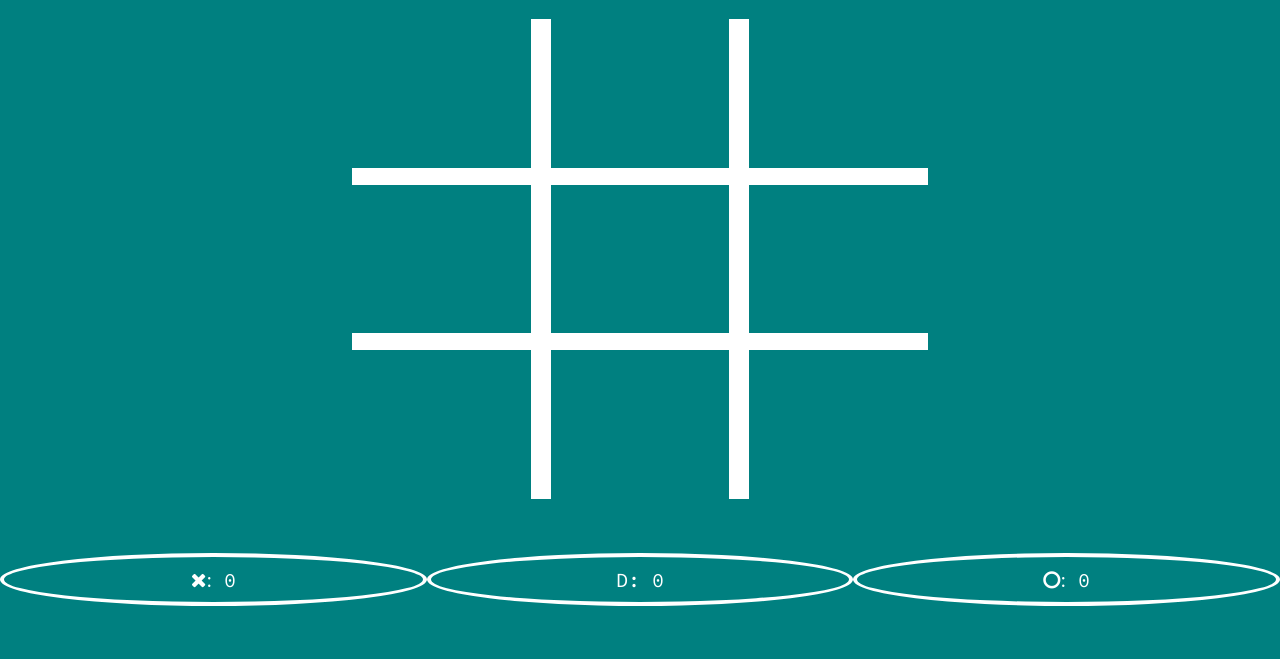
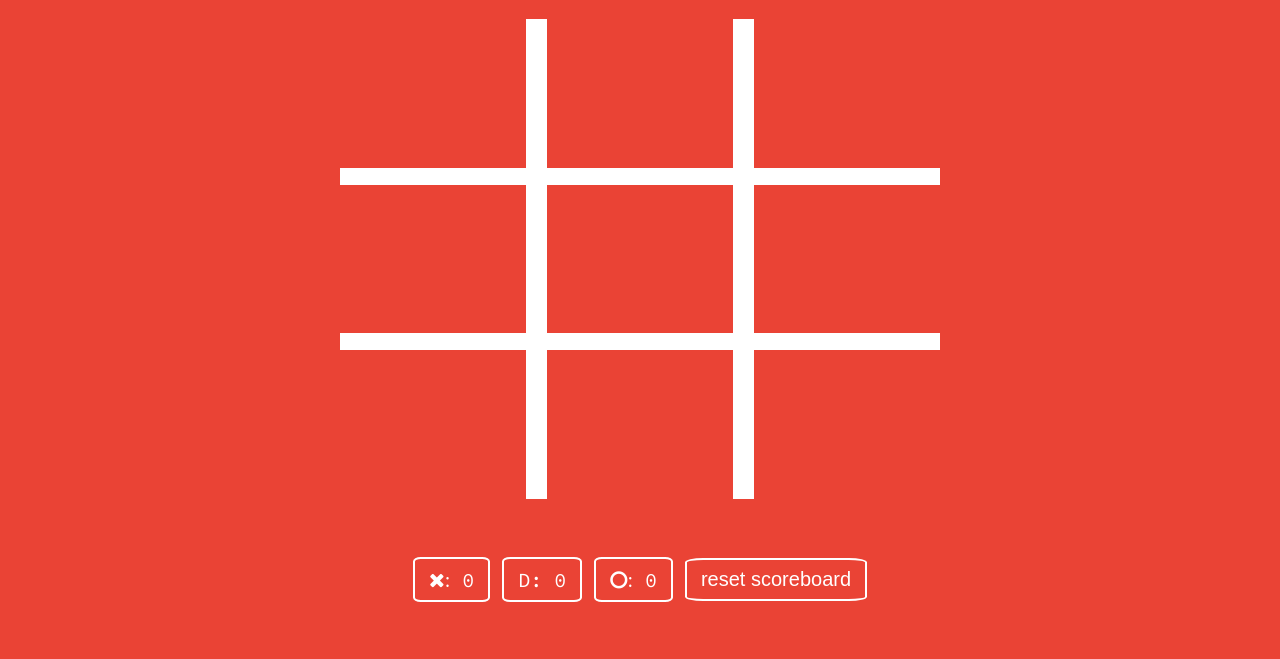
Before and after one commit to AliceYunanTang/tictactoe, a plain HTML site: page index.html in a window 1280 px wide. Shown: the part 141-800 px from the top of the page. Drawn offline with Linux system fonts and the light colour scheme; a web font is replaced by a local one.

Commit message:
added reset scoreboard button

```diff
--- a/css/style.css
+++ b/css/style.css
@@ -6,8 +6,8 @@ body {
   display: flex;
   flex-direction: column;
   justify-content: center;
-  background-color: teal;
-  /*background-color: rgb(234,67,53);*/
+  /*background-color: teal;*/
+  background-color: rgb(234,67,53);
   color: white;
 }
 
@@ -26,15 +26,16 @@ body {
 .main {
   flex: 3;
   display: flex;
+  max-width: 600px;
   width:90%;
   margin: 0 auto;
   flex-direction: row;
   justify-content: center;
 }
 
-.main-left , .main-right{
+/*.main-left , .main-right{
   flex: 1;
-}
+}*/
 
 .main-middle {
   flex: 2;
@@ -71,12 +72,13 @@ body {
   font-size: 100px;
   text-align: center;
   line-height: 100%;
-  background-color: teal;
-  /*background-color: rgb(234,67,53);*/
+  /*background-color: teal;*/
+  background-color: rgb(234,67,53);
 }
 
 .cell-x-hover {
   opacity: 0.5;
+  cursor: pointer;
 }
 
 .cell-x-hover::before {
@@ -86,6 +88,7 @@ body {
 
 .cell-o-hover {
   opacity: 0.5;
+  cursor: pointer;
 }
 
 .cell-o-hover::before {
@@ -96,29 +99,41 @@ body {
 .scoreboard {
   flex: 1;
   display: flex;
+  flex-wrap: wrap;
   justify-content: center;
 }
 
 .scoreCell {
-  flex: 1;
+  /*flex: 1;*/
   text-align: center;
-  margin: auto;
+  margin: auto 6px;
   font-size: 20px;
   color: white;
-  border: 4px solid white;
-  padding: 10px 20px;
-  border-radius: 50%;
+  border: 2px solid white;
+  padding: 8px 14px;
+  border-radius: 10%;
   flex-shrink: 1;
+}
+
+#reset-scoreboard {
+  /*background-color: teal;*/
+  background-color: rgb(234,67,53);
+}
+
+#reset-scoreboard:hover {
+  cursor: pointer;
+  opacity: 0.5
 }
 
 .winAnimation {
   position: absolute;
   width: 100%;
   height: 100%;
-  background-color: teal;
+  /*background-color: teal;*/
+  background-color: rgb(234,67,53);
   background: url('../img/fireworks-animation-19-2.gif');
   background-size: cover;
-  opacity: 1;
+  opacity: 0.5;
   color: white;
   display: none;
   font-size: 80px;
--- a/index.html
+++ b/index.html
@@ -25,20 +25,20 @@
 
     <div class="main-middle">
       <div class="board">
-        <div class="row one">
-          <div class="cell left top" id="0"></div>
-          <div class="cell top" id="1"></div>
-          <div class="cell right top" id="2"></div>
+        <div class="row">
+          <div class="cell" id="0"></div>
+          <div class="cell" id="1"></div>
+          <div class="cell" id="2"></div>
         </div>
-        <div class="row two">
-          <div class="cell  left" id="3"></div>
-          <div class="cell " id="4"></div>
-          <div class="cell right" id="5"></div>
+        <div class="row">
+          <div class="cell" id="3"></div>
+          <div class="cell" id="4"></div>
+          <div class="cell" id="5"></div>
         </div>
-        <div class="row three">
-          <div class="cell left bottom" id="6"></div>
-          <div class="cell bottom" id="7"></div>
-          <div class="cell bottom right" id="8"></div>
+        <div class="row">
+          <div class="cell" id="6"></div>
+          <div class="cell" id="7"></div>
+          <div class="cell" id="8"></div>
         </div>
         <div class="winAnimation">win</div>
       </div>
@@ -52,9 +52,8 @@
       <div class="scoreCell"><i class="fa fa-times">:</i> <span id="p1-score">0</span> </div>
       <div class="scoreCell">D: <span id="draw-score">0</span></div>
       <div class="scoreCell"><i class="fa fa-circle-o">:</i> <span id="p2-score">0</span></div>
+      <button class="scoreCell" id="reset-scoreboard" type="button">reset scoreboard</button>
   </div>
-
-
 
 </body>
 </html>
--- a/js/main.js
+++ b/js/main.js
@@ -12,6 +12,12 @@ var game = {
   winningCases:[[0,1,2],[3,4,5],[6,7,8],
         [0,3,6],[1,4,7],[2,5,8],
         [0,4,8],[2,4,6]],
+
+  resetScore: function() {
+    this.scores.x=0;
+    this.scores.o=0;
+    this.scores.d=0;
+  },
 
   // after each move, change game state, return
   // the winner, or draw, or continue,
@@ -93,6 +99,7 @@ $(document).ready(function(){
   var $drawScore = $('#draw-score');
   var $cells = $('.cell');
   var $win = $('.winAnimation');
+  var $scoreReset = $('#reset-scoreboard');
 
   // load scores from localStorage and update game.scores
   if (localStorage.getItem("TicTacToeScores" ) === null) {
@@ -115,7 +122,7 @@ $(document).ready(function(){
 
   // animation after win, show hidden html div .winAnimation with .gif background
   var animateWin = function() {
-    $win.css('background','url("img/fireworks-animation-19-2.gif")');
+    $win.css({'background':'url("img/fireworks-animation-19-2.gif")','background-size':'cover'});
     $win.show().delay(5000).hide('fast','swing',function(){
       clearBoard();
       game.switchTurn();
@@ -123,7 +130,7 @@ $(document).ready(function(){
   };
 
   var animateDraw = function() {
-    $win.css('background','url("img/200w.gif")');
+      $win.css({'background':'url("img/200w.gif")','background-size':'cover'});
       $win.show().delay(5000).hide('fast','swing',function(){
       clearBoard();
       game.switchTurn();
@@ -158,7 +165,7 @@ $(document).ready(function(){
         localStorage.setItem("TicTacToeScores", JSON.stringify(game.scores));
         $win.text('DRAW!')
         $drawScore.text(game.scores['d']);
-        animateDraw();
+        animateWin();
         break;
       case 'c':  game.switchTurn(); // continue game.
         break;
@@ -174,4 +181,12 @@ $(document).ready(function(){
     $(this).removeClass('cell-' + game.state.turn + '-hover');
   });
 
+  $scoreReset.on('click',function(){
+    game.resetScore();
+    localStorage.setItem("TicTacToeScores", JSON.stringify(game.scores));
+    $p1Score.text(game.scores['x']);
+    $p2Score.text(game.scores['o']);
+    $drawScore.text(game.scores['d']);
+  });
+
 });
```
Also changed, not shown: 1 other file.
